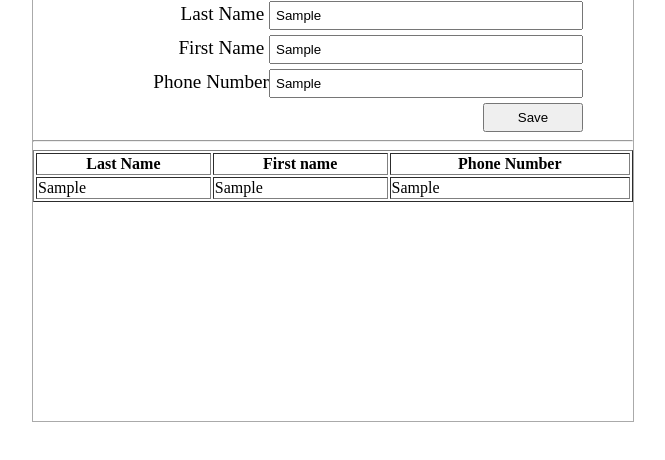
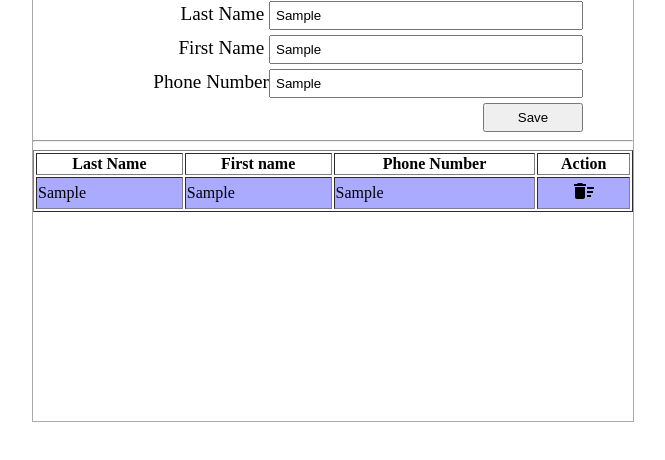
Before and after one commit to jdhert/gemralph.github.io, a plain HTML site: page jsexer04/index.html in a window 1280 px wide. Both pictures are taken after typing "Sample", "Sample", "Sample" into the empty fields and a click on the button "Save". Shown: the part 88-548 px from the top of the page, without its empty margins (307-972 px from the left). Drawn offline with Linux system fonts and the light colour scheme.

Commit message:
week 6 jsexer04

```diff
--- a/jsexer04/app.js
+++ b/jsexer04/app.js
@@ -20,22 +20,34 @@ function jojang(){
     //console.log(fn);
     //console.log(phone);
 
-    tb = document.querySelector("tbody");
+    tb = document.querySelector("#datax");
     mtr = document.createElement("tr");
-    /*mtr.innerHTML = "<td>"+ ln +"</td><td>"
+    /*
+    //short but difficult when too many data;
+    mtr.innerHTML = "<td>"+ ln +"</td><td>"
                             +fn + "</td><td>"
                             + phone + "</td>";*/
+
+   //this method is easy to understand
     td1 = document.createElement("td");
     td2 = document.createElement("td");
     td3 = document.createElement("td");
+    td4 = document.createElement("td");
     td1.innerText = ln;
     td2.innerText = fn;
     td3.innerText = phone;
+    td4.classList = "text-center";
+    td4.innerHTML = "<img onclick='sakje(this);' src='images/delete.svg'/>";
 
     mtr.append(td1);
     mtr.append(td2);
     mtr.append(td3);
+    mtr.append(td4);
     tb.append(mtr);
+}
 
+function sakje(obj){
+    //console.log(obj);
+    obj.parentNode.parentNode.remove();
 
 }
--- a/jsexer04/index.html
+++ b/jsexer04/index.html
@@ -26,8 +26,9 @@
                 <th>Last Name</th>  <!--table header-->
                 <th>First name</th>
                 <th>Phone Number</th>
+                <th>Action</th>
             </tr>
-            <tbody>
+            <tbody id="datax">
 
             </tbody>
         </table>
--- a/jsexer04/style.css
+++ b/jsexer04/style.css
@@ -38,11 +38,15 @@ tr:hover{
     background-color:#f90;
 }
 */
-/*
-tr:nth-child(odd){
+
+#datax  tr:nth-child(odd){
     background-color:#aaf;
 }
 
-tr:nth-child(even){
+#datax tr:nth-child(even){
     background-color:#faa;
-}*/
+}
+
+.text-center{
+    text-align:center;
+}
```
Also changed, not shown: jsexer04/images/delete.svg (added).
